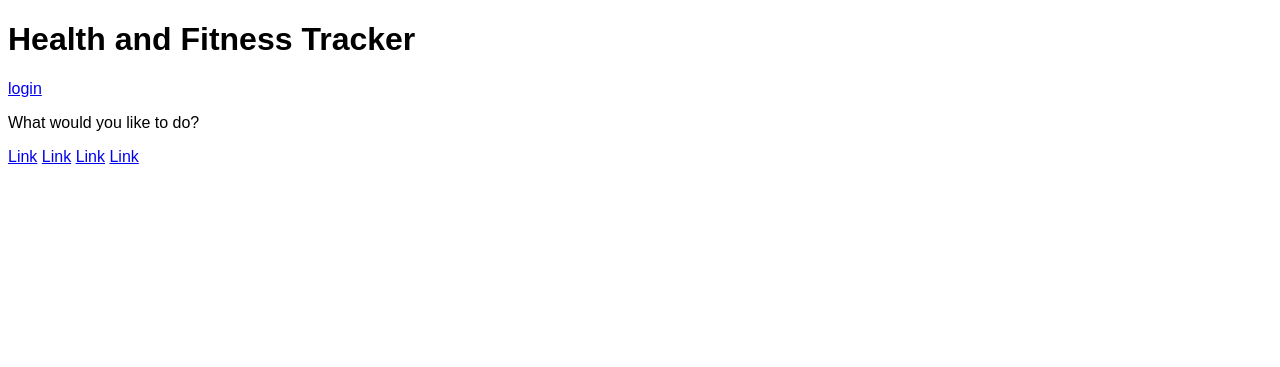
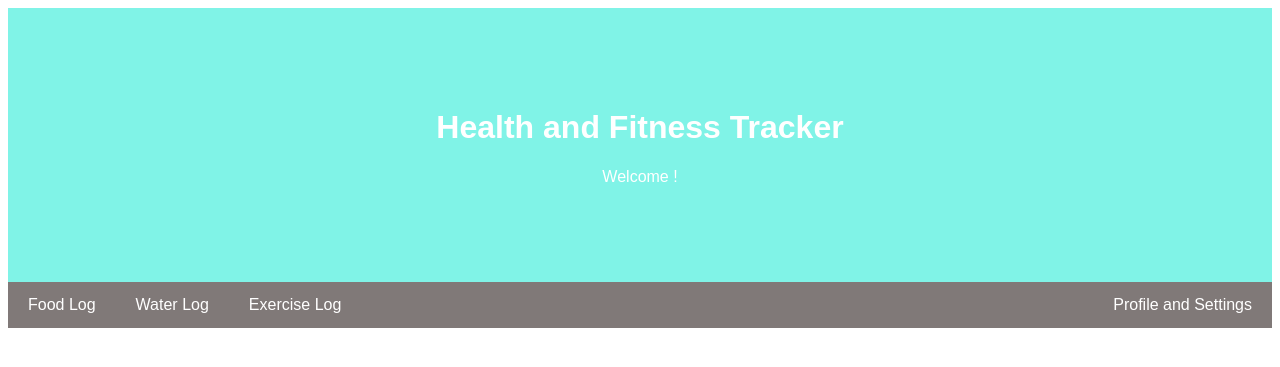
Before and after one commit to Rachel-Pavlakovic/EECS393HealthAndFitnessTracker, a Django app: page / in a window 1280 px wide. Shown: the top 367 px of the page. Run offline with Django 3.2, Linux system fonts and the light colour scheme.

Commit message:
color changes. Buttons visible but not functioning
Signed-off-by: Rachel Pavlakovic <rachelpav@comcast.net>

```diff
--- a/HealthAndFitnessTracker/Templates/home.html
+++ b/HealthAndFitnessTracker/Templates/home.html
@@ -5,31 +5,59 @@
     <meta charset="UTF-8">
     <meta name="viewport" content="width=device-width, initial-scale=1">
     <style>
+
+        * {
+            box-sizing: border-box;
+        }
+
         body {
             font-family: Arial, Helvetica, sans-serif;
         }
 
+        .header {
+            padding: 80px;
+            text-align: center;
+            background: #80F3E7;
+            color: white;
+        }
+
         .navbar {
+            overflow: hidden;
+            background-color: #807978;
+        }
 
+        .navbar a {
+            float: left;
+            display: block;
+            color: white;
+            text-align: center;
+            padding: 14px 20px;
+            text-decoration: none;
         }
+
+        .navbar a.right {
+            float: right;
+        }
+
+        .navbar a:hover {
+            background-color: #ddd;
+            color: black;
+        }
+
     </style>
 </head>
 <body>
 
-<h1> Health and Fitness Tracker </h1>
-    {% if user.is_authenticated %}
-      Hi {{ user.username }}!
-      <a href="{% url 'logout' %}">logout</a>
-    {% else %}
-      <a href="{% url 'login' %}">login</a>
-    {% endif %}
-<p> What would you like to do? </p>
+<div class="header">
+  <h1>Health and Fitness Tracker</h1>
+  <p>Welcome {{ user.username }}!</p>
+</div>
 
 <div class="navbar">
-    <a href="#">Link</a>
-    <a href="#">Link</a>
-    <a href="#">Link</a>
-    <a href="#" class="right">Link</a>
+  <a href="#">Food Log</a>
+  <a href="#">Water Log</a>
+  <a href="#">Exercise Log</a>
+  <a href="#" class="right">Profile and Settings</a>
 </div>
 
 </body>
```
Also changed, not shown: README.md.
